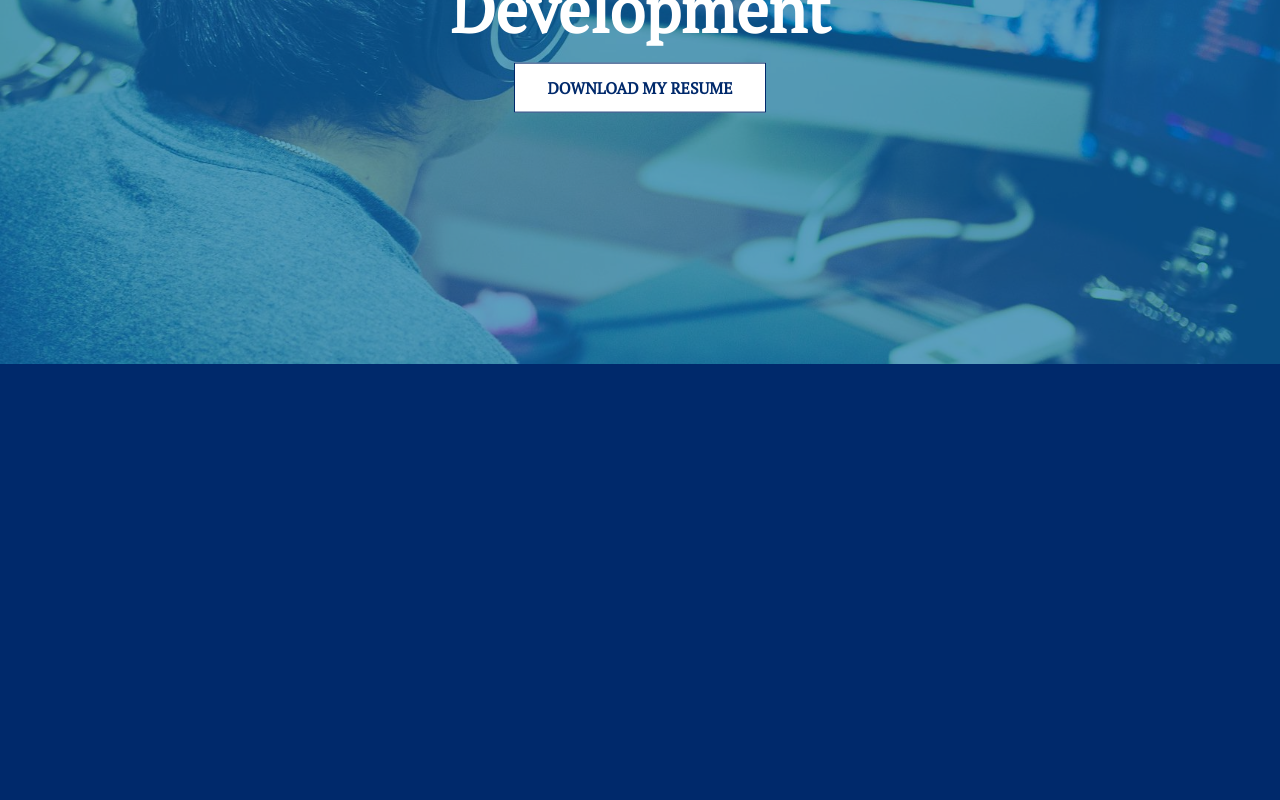
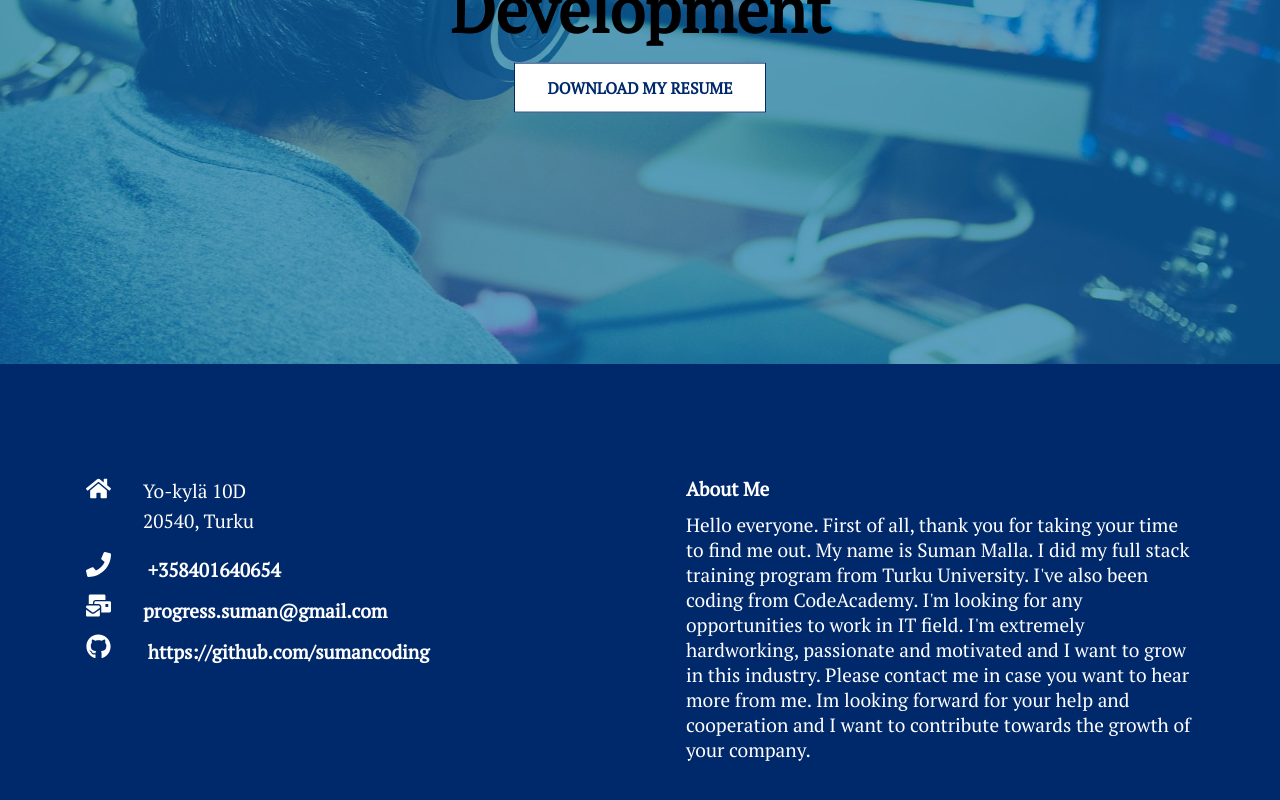
Before and after one commit to sumancoding/Personal-Potfolio, a React (Create React App) app: page / in a window 1280 px wide. Shown: the part 436-1236 px from the top of the page. Before the commit the page ends 805 px from the top, so only its background shows below. Built offline with nearby package versions, Linux system fonts and the light colour scheme.

Commit message:
footer designed

```diff
--- /dev/null
+++ b/src/components/Footer.css
@@ -0,0 +1,53 @@
+.footer {
+  width: 100%;
+  padding: 6rem 0;
+  background-color: #00296b;
+}
+
+.footer-container {
+  max-width: 1140px;
+  margin: auto;
+  display: grid;
+  grid-template-columns: repeat(2, 1fr);
+  grid-gap: 60px;
+}
+
+.left {
+  height: 100%;
+  max-width: 100%;
+  display: flex;
+  flex-direction: column;
+  padding: 1rem;
+}
+
+.location {
+  display: flex;
+  margin-bottom: 1rem;
+}
+
+.location p {
+  line-height: 30px;
+}
+
+.right {
+  height: 100%;
+  max-width: 100%;
+  display: flex;
+  flex-direction: column;
+  padding: 1rem;
+}
+
+h4 {
+  font-size: 1.2rem;
+  padding-bottom: 0.7rem;
+}
+
+p {
+  font-size: 1.2rem;
+}
+
+@media screen and (max-width: 640px) {
+  .footer-container {
+    grid-template-columns: 1fr;
+  }
+}
--- /dev/null
+++ b/src/components/Footer.js
@@ -0,0 +1,70 @@
+import React from "react";
+import "./Footer.css";
+import { FaHome, FaPhone, FaMailBulk, FaGithub } from "react-icons/fa";
+
+const Footer = () => {
+  return (
+    <div className="footer">
+      <div className="footer-container">
+        <div className="left">
+          <div className="location">
+            <FaHome size={25} style={{ color: "white", marginRight: "2rem" }} />
+            <div>
+              <p>Yo-kylä 10D</p>
+              <p>20540, Turku</p>
+            </div>
+          </div>
+          <div className="phone">
+            <h4>
+              {" "}
+              <FaPhone
+                size={25}
+                style={{ color: "white", marginRight: "2rem" }}
+              />{" "}
+              +358401640654
+            </h4>
+          </div>
+          <div className="email">
+            <h4>
+              {" "}
+              <FaMailBulk
+                size={25}
+                style={{ color: "white", marginRight: "2rem" }}
+              />
+              progress.suman@gmail.com
+            </h4>
+          </div>
+
+          <div className="github">
+            <h4>
+              {" "}
+              <FaGithub
+                size={25}
+                style={{ color: "white", marginRight: "2rem" }}
+              />
+              <a href="  https://github.com/sumancoding">
+                {" "}
+                https://github.com/sumancoding{" "}
+              </a>
+            </h4>
+          </div>
+        </div>
+        <div className="right">
+          <h4>About Me</h4>
+          <p>
+            Hello everyone. First of all, thank you for taking your time to find
+            me out. My name is Suman Malla. I did my full stack training program
+            from Turku University. I've also been coding from CodeAcademy. I'm
+            looking for any opportunities to work in IT field. I'm extremely
+            hardworking, passionate and motivated and I want to grow in this
+            industry. Please contact me in case you want to hear more from me.
+            Im looking forward for your help and cooperation and I want to
+            contribute towards the growth of your company.
+          </p>
+        </div>
+      </div>
+    </div>
+  );
+};
+
+export default Footer;
--- a/src/components/Front.css
+++ b/src/components/Front.css
@@ -38,12 +38,14 @@
 .front-pic .content h1 {
   font-size: 4rem;
   padding: 0.7rem 0 1.6rem;
+  color: black;
 }
 
 .front-pic .content p {
   font-size: 2rem;
-  font-weight: 200;
+  font-weight: bold;
   text-transform: uppercase;
+  color: black;
 }
 
 content .btn {
--- a/src/components/Nav.css
+++ b/src/components/Nav.css
@@ -7,9 +7,10 @@
   width: 100%;
   height: 90px;
   z-index: 10;
+  background-color: #00296b;
 }
 
-.header-bg {
+.nav-bg {
   background-color: #00296b;
   transition: 0.5s;
 }
@@ -19,7 +20,6 @@
 
 .nav-menu li {
   padding: 0 1rem;
-  list-style: none;
 }
 
 .nav-menu li a {
@@ -43,6 +43,7 @@
     left: -100%;
     z-index: -3;
     transition: 0.3s;
+    background-color: #00296b;
   }
 
   .nav-menu.active {
--- a/src/components/Nav.js
+++ b/src/components/Nav.js
@@ -5,11 +5,20 @@ import { FaBars, FaTimes } from "react-icons/fa";
 
 const Nav = () => {
   const [click, setClick] = useState(false);
-  const handleClick = () => {
-    setClick(!click);
+  const handleClick = () => setClick(!click);
+
+  const [color, setColor] = useState(false);
+  const changeColor = () => {
+    if (window.scrollY >= 100) {
+      setColor(true);
+    } else {
+      setColor(false);
+    }
   };
+
+  window.addEventListener("scroll", changeColor);
   return (
-    <div className="nav">
+    <div className={color ? "nav nav-bg" : "nav"}>
       <Link to="/">
         <h2>{"</sumancoding>"}</h2>
       </Link>
--- a/src/components/routes/Home.js
+++ b/src/components/routes/Home.js
@@ -1,4 +1,5 @@
 import React from "react";
+import Footer from "../Footer";
 import Front from "../Front";
 import Nav from "../Nav";
 
@@ -7,6 +8,7 @@ const Home = () => {
     <div>
       <Nav />
       <Front />
+      <Footer />
     </div>
   );
 };
```
